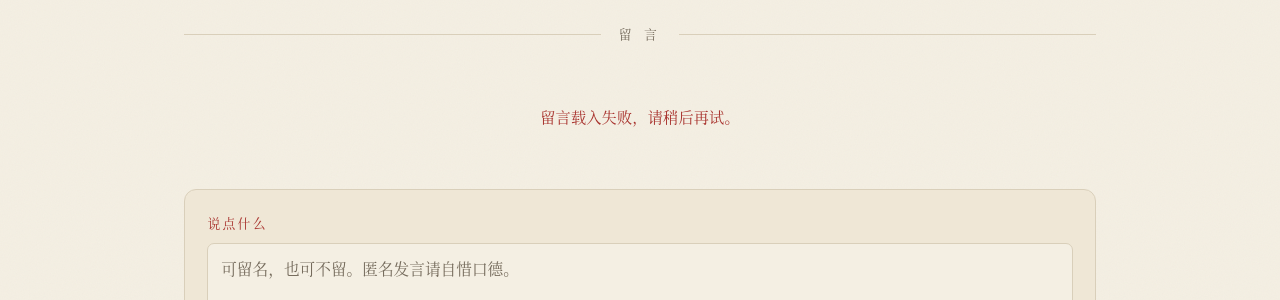
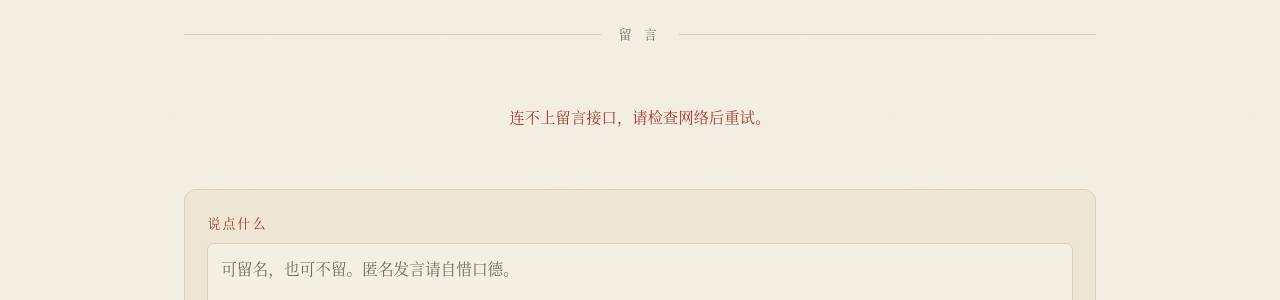
Before and after one commit to guci314/yujizi, a Jekyll site: the page built from index.html, in a window 1280 px wide and 900 px high, scrolled down 1064 px. Shown: the part 154-454 px from the top of the window. Built offline with Jekyll 4.4.1, drawn with Linux system fonts in a browser that asks for light colours; some of the changed lines change nothing that is shown.

Commit message:
fix: 留言失败时不再一律报「网络异常」(前端 v2)
手机上留言报「网络异常，请稍后再试」。根因不在前端,而在 Cloudflare 边缘
限流规则没排除 OPTIONS 预检 —— 预检被拦时响应不带 CORS 头,浏览器一律把
这种响应当成网络失败报出来。规则已改为排除 OPTIONS 并把阈值放宽到 100/10s。

前端这次改的是「别再掩盖真实原因」:
- 先取文本再 JSON.parse —— 被边缘拦下时返回的是 HTML 错误页,直接 r.json()
  会抛异常,把「被拦」误报成「网络不通」,误导排查方向
- fetch 被拒时用 no-cors 探一次 /api/health:能拿到 opaque 响应说明主机可达,
  问题在 CORS 或边缘防护;连探测都失败才是真断网。两种文案分开写
- 错误提示带上 HTTP 状态码

?v= 已从 1 提到 2,否则回访用户 10 分钟内还在跑旧脚本。

```diff
--- a/_includes/comments.html
+++ b/_includes/comments.html
@@ -41,6 +41,7 @@
 
     <!-- ⚠️ ?v= 是给静态资源做缓存击穿用的。GitHub Pages 对 js/css 设了
          Cache-Control: max-age=600，改了 comments.js 却不动这个版本号，
-         回访用户最多 10 分钟还在跑旧代码。**改动 comments.js 就把它加一。** -->
-    <script src="/js/comments.js?v=1" defer></script>
+         回访用户最多 10 分钟还在跑旧代码。**改动 comments.js 就把它加一。**
+         v2：错误处理改为区分「断网」与「被边缘拦下」，并解析非 JSON 响应。 -->
+    <script src="/js/comments.js?v=2" defer></script>
 </section>
--- a/js/comments.js
+++ b/js/comments.js
@@ -91,16 +91,44 @@
     listEl.appendChild(p);
   }
 
+  /* 把响应读成 JSON。**先取文本再解析** —— 被边缘防护拦下时返回的是 HTML 错误页，
+     直接 r.json() 会抛异常，把「被拦」误报成「网络不通」，误导排查方向。 */
+  function readJson(r) {
+    return r.text().then(function (txt) {
+      var data = null;
+      try { data = JSON.parse(txt); } catch (e) { /* 不是 JSON，保持 null */ }
+      return { ok: r.ok, status: r.status, data: data };
+    });
+  }
+
+  /* fetch 被拒时分两种情况，必须分辨，否则用户和我们都不知道该查哪儿：
+       ① 网络真的不通；
+       ② 主机通、但响应缺少 CORS 头（被边缘防护拦下时就会这样，浏览器一律
+          把这种响应当成网络失败报出来）。
+     用 no-cors 探一次 /api/health：opaque 响应不可读内容，但只要不抛异常，
+     就说明主机可达 —— 那问题就出在②。 */
+  function diagnose() {
+    return fetch(API + "/api/health?probe=" + Date.now(), { mode: "no-cors", cache: "no-store" })
+      .then(function () {
+        return "接口拒绝了这次请求（可能触发了访问频率限制），请稍后再试。";
+      })
+      .catch(function () {
+        return "连不上留言接口，请检查网络后重试。";
+      });
+  }
+
   function load() {
     if (!API) { fail("留言板未配置接口地址。"); return; }
     fetch(API + "/api/comments?page=" + encodeURIComponent(PAGE), {
       headers: { accept: "application/json" }
     })
-      .then(function (r) {
-        if (!r.ok) throw new Error("HTTP " + r.status);
-        return r.json();
-      })
-      .then(function (data) {
+      .then(readJson)
+      .then(function (res) {
+        if (!res.ok) {
+          fail("留言载入失败（HTTP " + res.status + "）。");
+          return;
+        }
+        var data = res.data || {};
         var list = data.comments || [];
         render(list);
         // 后端上限 200 条。超出时明说，不要让旧留言无声消失
@@ -111,7 +139,9 @@
           listEl.appendChild(note);
         }
       })
-      .catch(function () { fail("留言载入失败，请稍后再试。"); });
+      .catch(function () {
+        diagnose().then(function (m) { fail(m); });
+      });
   }
 
   formEl.addEventListener("submit", function (e) {
@@ -138,14 +168,19 @@
         t: RENDERED_AT
       })
     })
-      .then(function (r) { return r.json().then(function (d) { return { ok: r.ok, d: d }; }); })
+      .then(readJson)
       .then(function (res) {
-        if (!res.ok) { say(res.d && res.d.error ? res.d.error : "提交失败。", "error"); return; }
+        if (!res.ok) {
+          say(res.data && res.data.error ? res.data.error : "提交失败（HTTP " + res.status + "）。", "error");
+          return;
+        }
         contentEl.value = "";
         say("已留言。", "ok");
         load();
       })
-      .catch(function () { say("网络异常，请稍后再试。", "error"); })
+      .catch(function () {
+        return diagnose().then(function (m) { say(m, "error"); });
+      })
       .then(function () { busy = false; submitEl.disabled = false; });
   });
 
```
